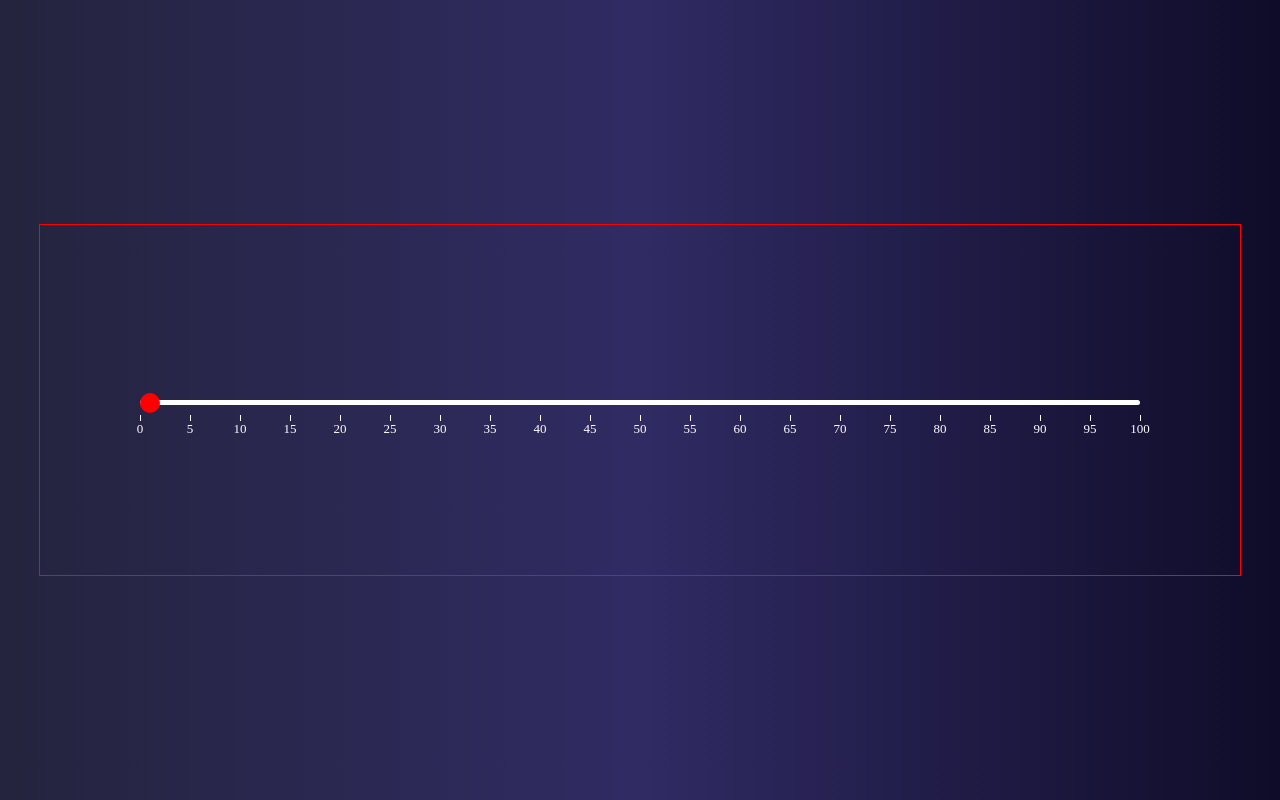
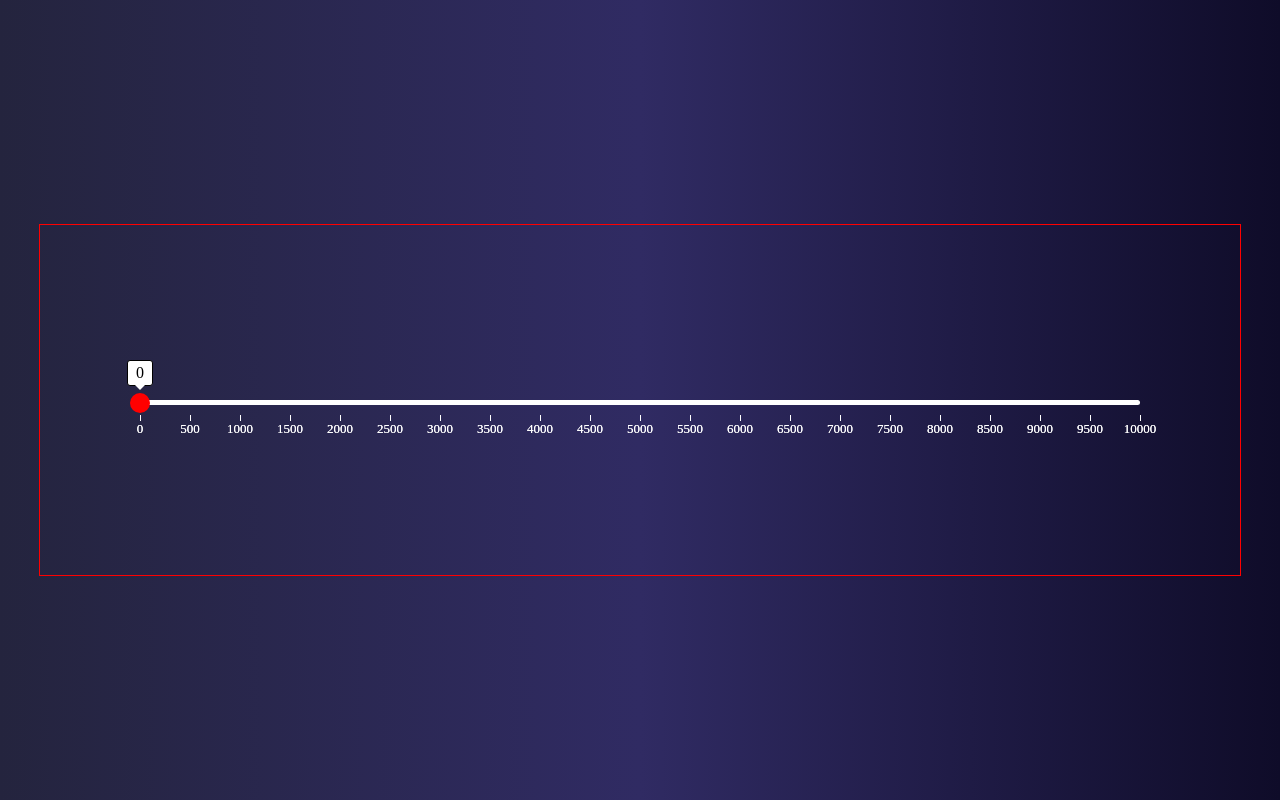
Before and after one commit to SectumImperial/meta-slider, a website built with webpack: page src/index.pug in a window 1280 px wide. Built offline with nearby package versions, Linux system fonts and the light colour scheme.

Commit message:
added the tip for thumb

```diff
--- a/src/components/Interfaces.ts
+++ b/src/components/Interfaces.ts
@@ -6,6 +6,7 @@ interface ModelInterface {
   thumbPercent: number,
   scaleMarks: boolean,
   scaleGap?: number,
+  isTip: boolean,
 }
 
 type modelVal = 'min' | 'max' | 'value' | 'step';
--- a/src/components/Presenter/Presenter.ts
+++ b/src/components/Presenter/Presenter.ts
@@ -13,9 +13,9 @@ class Presenter extends Observer {
   constructor(root: HTMLElement, state: ModelInterface) {
     super()
     this.root = root;
-    this.view = new View(root);
+
     this.modelFacade = new ModelFacade(state);
-    this.view.setSliderState(this.modelFacade.getState());
+    this.view = new View(root, this.modelFacade.getState());
     this.subscribeModel();
     this.subscribeSlider();
   }
--- a/src/components/View/View.ts
+++ b/src/components/View/View.ts
@@ -9,10 +9,13 @@ class View extends Observer {
   root: Element;
   slider: Slider;
 
-  constructor(root: Element) {
+  protected readonly state!: SliderInterface;
+
+  constructor(root: Element, state: SliderInterface) {
     super();
     this.root = root;
-    this.slider = new Slider(root);
+    this.slider = new Slider(root, state);
+    this.setSliderState(state);
     this.addSubscribeSlider();
   }
 
@@ -20,7 +23,7 @@ class View extends Observer {
     this.slider.getNewState(data);
   }
 
-  public setSliderState(data: SliderInterface) {
+  private setSliderState(data: SliderInterface) {
     this.slider.setState(data);
   }
 
--- a/src/components/View/subViews/Slider/Slider.ts
+++ b/src/components/View/subViews/Slider/Slider.ts
@@ -4,6 +4,7 @@ import { SLIDER_EVENTS } from "../../../Presenter/events";
 import Scale from "../Scale/Scale";
 import ScaleMarks from "../ScaleMarks/ScaleMarks";
 import Thumb from "../Thumb/Thumb";
+import Tip from "../Tip/Tip";
 
 class Slider extends Observer {
   root: Element;
@@ -11,16 +12,36 @@ class Slider extends Observer {
   thumb!: Thumb;
   scale!: Scale;
   scaleElement!: HTMLDivElement;
-  thumbPercent!: number;
+  thumbPercent: number;
+  scaleMap: Map<number, number> | undefined;
+  tipValue: number;
+
   scaleMarks!: ScaleMarks;
   protected readonly state!: SliderInterface;
-  scaleMap: Map<number, number> | undefined;
+  protected readonly isTip: boolean;
+  thumbElement!: HTMLDivElement;
+  tip?: Tip;
 
 
-  constructor(root: Element) {
+
+
+  constructor(root: Element, state: SliderInterface) {
     super()
+    const { isTip, value, thumbPercent } = state;
+    this.thumbPercent = thumbPercent;
+    this.isTip = isTip;
+    this.tipValue = value;
     this.root = root;
     this.init();
+    this.setState(state);
+  }
+
+  private init(): void {
+
+    this.slider = this.createSlider();
+    this.createlements();
+
+    this.addSlider();
   }
 
   public update(data: object, event: string): void {
@@ -50,18 +71,14 @@ class Slider extends Observer {
   public getNewState(data: SliderInterface) {
     const {
       thumbPercent,
+      value
     } = data;
     this.thumbPercent = thumbPercent;
     this.thumb.setPosition(this.thumbPercent);
-  }
-
-
-  private init(): void {
-
-    this.slider = this.createSlider();
-    this.createlements();
-
-    this.addSlider();
+    if (this.isTip && this.tip) {
+      this.tipValue = value;
+      this.tip.setPosition(this.thumbPercent, this.tipValue);
+    }
   }
 
   private addSlider(): void {
@@ -78,12 +95,8 @@ class Slider extends Observer {
     this.scale = new Scale(this.slider);
     this.scaleElement = this.scale.getScale()
     this.thumb = new Thumb(this.scaleElement, this.thumbPercent);
-    this.addElements(this.scaleElement);
-  }
-
-
-  private addElements(scaleElement: HTMLDivElement) {
-    this.slider.append(scaleElement);
+    this.thumbElement = this.thumb.getThumb();
+    if (this.isTip) this.tip = new Tip(this.scaleElement, this.thumbPercent, this.tipValue);
   }
 }
 
--- a/src/components/View/subViews/Thumb/Thumb.ts
+++ b/src/components/View/subViews/Thumb/Thumb.ts
@@ -5,7 +5,7 @@ class Thumb extends SliderComponents {
   thumbPercent: number;
   thumbElement!: HTMLDivElement;
 
-  constructor(root: HTMLElement, thumbPercent = 0) {
+  constructor(root: HTMLElement, thumbPercent: number = 0) {
     super(root);
     this.thumbPercent = thumbPercent;
     this.initThumb();
@@ -13,6 +13,10 @@ class Thumb extends SliderComponents {
 
   public setPosition(thumbPercent: number): void {
     this.thumbElement.style.left = thumbPercent + '%';
+  }
+
+  public getThumb(): HTMLDivElement {
+    return this.thumbElement;
   }
 
   private initThumb(): void {
--- /dev/null
+++ b/src/components/View/subViews/Tip/Tip.ts
@@ -0,0 +1,34 @@
+import SliderComponents from "../SliderComponents/SliderComponents";
+
+class Tip extends SliderComponents {
+  tip: HTMLDivElement;
+  percentPosition: number;
+  valueTip: number
+
+  constructor(root: HTMLDivElement, percentPosition: number, valueTip: number) {
+    super(root);
+    this.percentPosition = percentPosition;
+    this.valueTip = valueTip;
+    this.tip = this.createTip();
+    this.addTip();
+  }
+
+  private createTip(): HTMLDivElement {
+    const tip = document.createElement('div');
+    tip.className = 'slider__tip';
+    tip.innerText = `${this.valueTip}`;
+    tip.style.left = `${this.percentPosition}%`;
+    return tip;
+  }
+
+  private addTip() {
+    this.root.append(this.tip);
+  }
+
+  public setPosition(percentPosition: number, value: number): void {
+    this.tip.style.left = `${percentPosition}%`;
+    this.tip.innerText = `${value}`;
+  }
+}
+
+export default Tip
--- a/src/components/View/view.scss
+++ b/src/components/View/view.scss
@@ -19,7 +19,6 @@
     width: 20px;
     height: 20px;
     border-radius: 50%;
-    left: 10px;
     background: red;
     cursor: grab;
 
@@ -49,4 +48,34 @@
   &__mark-value {
     transform: translateX(-50%);
   }
+
+  &__tip {
+    position: absolute;
+    top: -40px;
+    min-width: 20px;
+    min-height: 20px;
+
+    padding: 2px;
+
+    display: flex;
+    justify-content: center;
+    align-items: center;
+
+    background-color: white;
+    color: black;
+
+    border-radius: 3px;
+    border: 1px solid black;
+
+    transform: translateX(-50%);
+
+    &::before {
+      content: '';
+      position: absolute;
+      background-color: transparent;
+      border: 10px solid transparent;
+      border-top: 10px solid white;
+      top: 19px;
+    }
+  }
 }
--- a/src/state.ts
+++ b/src/state.ts
@@ -1,11 +1,12 @@
 const initialState = {
   min: 0,
-  max: 100,
+  max: 10000,
   value: 1,
-  step: 1,
+  step: 20,
   thumbPercent: 90,
   scaleGap: 5,
   scaleMarks: true,
+  isTip: true,
 };
 
 export default initialState;
```
Also changed, not shown: src/components/Model/modelFacade.test.ts (+2 -0 lines), src/components/Model/validator.test.ts (+10 -0 lines), src/components/View/view.test.ts (+2 -1 lines).
